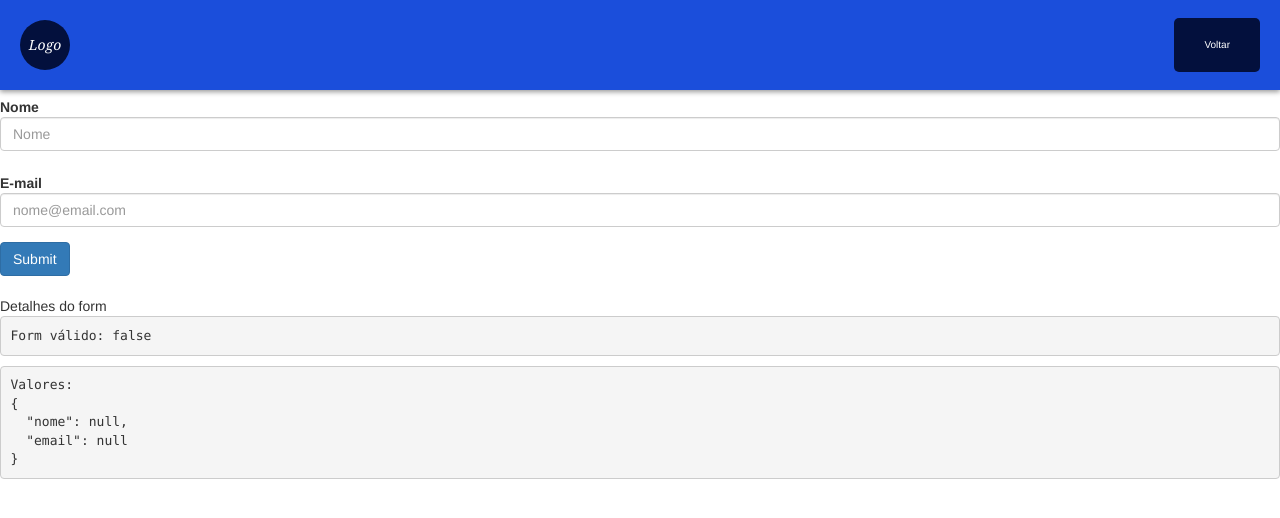
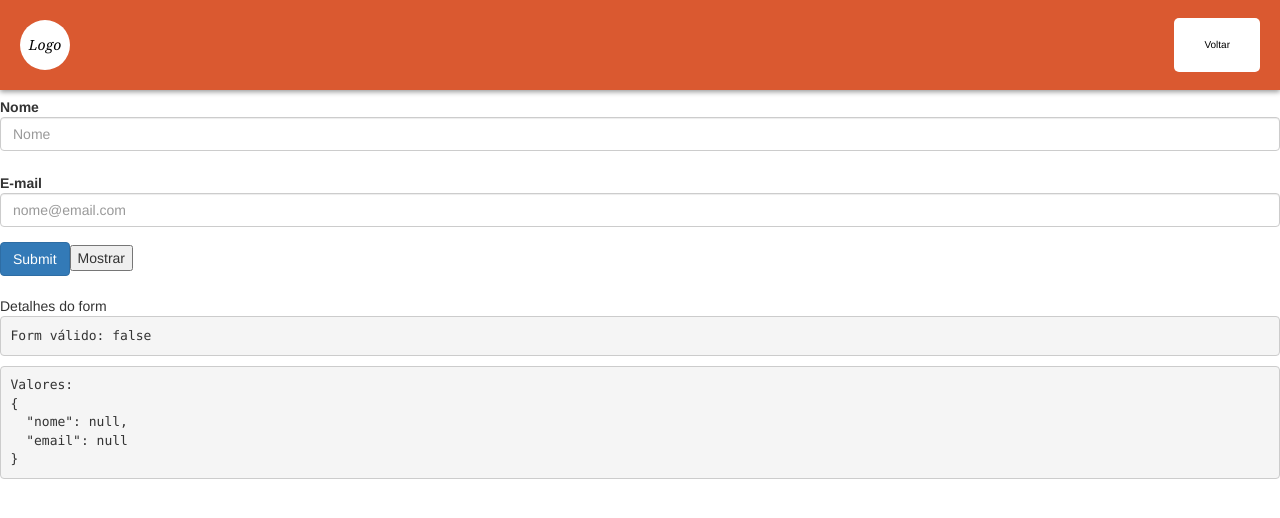
Before and after one commit to alfsouza708/solutisTraining, an Angular app in the folder SolutisComicCenter/: page /cadastrar in a window 1280 px wide. Shown: the top 518 px of the page. Built offline with nearby package versions, Linux system fonts and the light colour scheme.

Commit message:
Correção da navbar, criado menu de voltar

```diff
--- a/SolutisComicCenter/src/app/comics/comics-cadastrar/comics-cadastrar.component.css
+++ b/SolutisComicCenter/src/app/comics/comics-cadastrar/comics-cadastrar.component.css
@@ -1,11 +1,7 @@
-.ng-invalid.ng-touched:not(form) {
-    border: 1px solid red;
-}
-
 .head {
 	display: table;
 	width: 100%;
-    background: rgb(27, 78, 219);
+    background: #DA5930;
     box-shadow: 0 2px 5px rgba(0, 0, 0, 0.4);
 }
 .logo {
@@ -17,11 +13,11 @@
 .logo-inner {
 	width: 50px;
 	height: 50px;
-	background: rgb(3, 16, 61);
+	background: rgb(255, 255, 255);
     border-radius: 50%;
     text-align: center;
     line-height: 50px;
-    color: #fff;
+    color: rgb(0, 0, 0);
     cursor: default;
     font-family: Georgia, serif;
     font-style: italic;
@@ -51,8 +47,8 @@
 .menu-link {
 	display: block;
 	padding: 20px 30px;
-	background: rgb(3, 16, 61);;
-    color: white;
+	background: rgb(255, 255, 255);
+    color: rgb(0, 0, 0);
     text-decoration: none;
 }
 .menu-link:hover {
--- a/SolutisComicCenter/src/app/comics/comics-cadastrar/comics-cadastrar.component.html
+++ b/SolutisComicCenter/src/app/comics/comics-cadastrar/comics-cadastrar.component.html
@@ -55,6 +55,7 @@
   </div>
 
   <button type="submit" class="btn btn-primary">Submit</button>
+  <button (click)="mostrar()">Mostrar</button>
 
   <app-form-debug [form]="formulario"></app-form-debug>
 
--- a/SolutisComicCenter/src/app/comics/comics-cadastrar/comics-cadastrar.component.ts
+++ b/SolutisComicCenter/src/app/comics/comics-cadastrar/comics-cadastrar.component.ts
@@ -1,8 +1,10 @@
 import { ComicsCadastrarService } from './comics-cadastrar.service';
-//import { Comic } from './../../model/comic.model';
+import { Comic } from './../../model/comic.model';
 import { Component, OnInit } from '@angular/core';
 import { FormGroup, FormControl, FormBuilder, Validators } from '@angular/forms';
 import { Http } from '@angular/http';
+
+const comicArray: any[] = [];
 
 @Component({
   selector: 'app-comics-cadastrar',
@@ -11,8 +13,8 @@ import { Http } from '@angular/http';
 })
 export class ComicsCadastrarComponent implements OnInit {
 
-  //comic: Comic;//new
-  //comicArray: Comic[];
+  comic: Comic;//new
+
   formulario: FormGroup;
 
 
@@ -20,6 +22,8 @@ export class ComicsCadastrarComponent implements OnInit {
 
   //utilizacao de formulario ao inves do model (quebra de padrao de projeto)
   ngOnInit() {
+
+
 
      this.formulario = this.formBuilder.group({
        nome:[null, Validators.required],
@@ -35,6 +39,8 @@ export class ComicsCadastrarComponent implements OnInit {
 
     this.http.post('https://httpbin.org/post', JSON.stringify(this.formulario.value))
       .subscribe(dados => {
+        comicArray.push(dados.json);
+        localStorage.setItem('array', 'comicArray');
         console.log(dados);
         this.Resetar();
       }, (error:any) => alert('erro'));
@@ -64,6 +70,10 @@ export class ComicsCadastrarComponent implements OnInit {
     };
   }
 
+  mostrar(){
+    console.log(comicArray);
+  }
+
   /*cadastrarComic() {
 
   }*/
--- a/SolutisComicCenter/src/app/comics/comics-cadastrar/comics-cadastrar.module.ts
+++ b/SolutisComicCenter/src/app/comics/comics-cadastrar/comics-cadastrar.module.ts
@@ -1,6 +1,5 @@
 import { CampoControlErroComponent } from './../campo-control-erro/campo-control-erro.component';
 import { FormDebugComponent } from './../form-debug/form-debug.component';
-//import { ComicsCadastrarComponent } from './comics-cadastrar.component';
 import { NgModule } from '@angular/core';
 import { CommonModule } from '@angular/common';
 import { ReactiveFormsModule } from '@angular/forms';
@@ -15,7 +14,6 @@ import { HttpModule } from '@angular/http';
     HttpModule
   ],
   declarations: [
-    //ComicsCadastrarComponent
     FormDebugComponent,
     CampoControlErroComponent
   ],
--- a/SolutisComicCenter/src/app/comics/comics-cadastrar/comics-cadastrar.service.ts
+++ b/SolutisComicCenter/src/app/comics/comics-cadastrar/comics-cadastrar.service.ts
@@ -10,7 +10,7 @@ export class ComicsCadastrarService {
 
   private comicUrl: string = 'http://localhost:8080/comics';
   private headers = new Headers({'Content-Type' : 'application.json'});
-  private arrayComic: Comic[];
+  private arrayComic: any[] = [];
 
   constructor( private http: HttpClient) {}
 
@@ -40,7 +40,7 @@ export class ComicsCadastrarService {
     return newArrayComic;
   }
 
- saveComic(comic: Comic){
+ saveComic(comic: any){
    this.arrayComic.push(comic);
  }
 
--- a/SolutisComicCenter/src/app/home-dashboard/home-dashboard.component.css
+++ b/SolutisComicCenter/src/app/home-dashboard/home-dashboard.component.css
@@ -1,7 +1,7 @@
 .head {
 	display: table;
 	width: 100%;
-    background: rgb(27, 78, 219);
+    background: #DA5930;
     box-shadow: 0 2px 5px rgba(0, 0, 0, 0.4);
 }
 .logo {
@@ -13,11 +13,11 @@
 .logo-inner {
 	width: 50px;
 	height: 50px;
-	background: rgb(3, 16, 61);
+	background: rgb(255, 255, 255);
     border-radius: 50%;
     text-align: center;
     line-height: 50px;
-    color: #fff;
+    color: rgb(0, 0, 0);
     cursor: default;
     font-family: Georgia, serif;
     font-style: italic;
@@ -47,8 +47,8 @@
 .menu-link {
 	display: block;
 	padding: 20px 30px;
-	background: rgb(3, 16, 61);;
-    color: white;
+	background: rgb(255, 255, 255);
+    color: rgb(0, 0, 0);
     text-decoration: none;
 }
 .menu-link:hover {
--- a/SolutisComicCenter/src/app/model/comic.model.ts
+++ b/SolutisComicCenter/src/app/model/comic.model.ts
@@ -1,6 +1,4 @@
 export class Comic {
     nome: String;
-    edicao: number;
-    paginas: number;
-    dataPublicacao: String;
+    email: String;
 }
```
